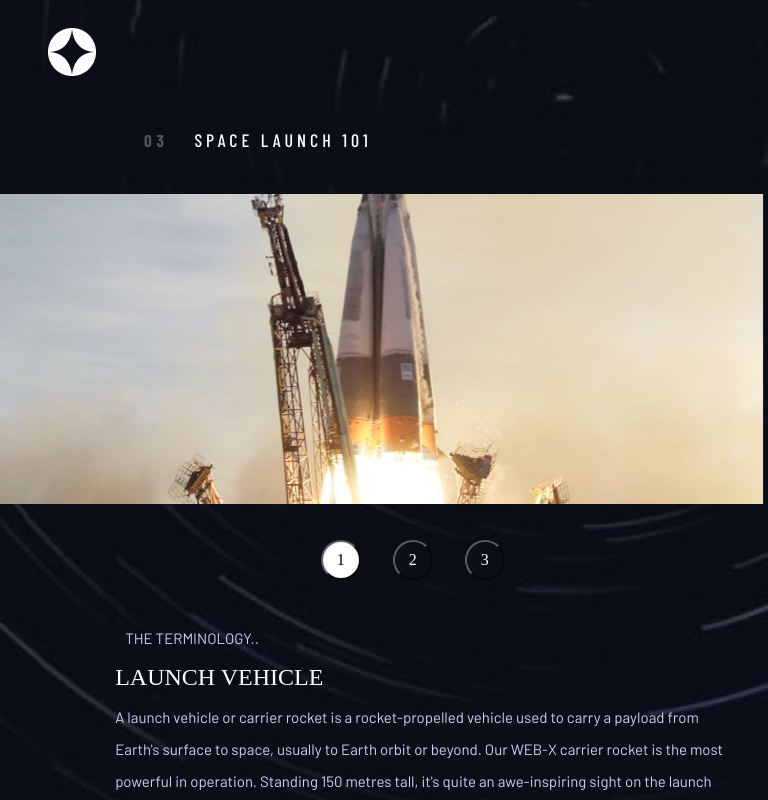
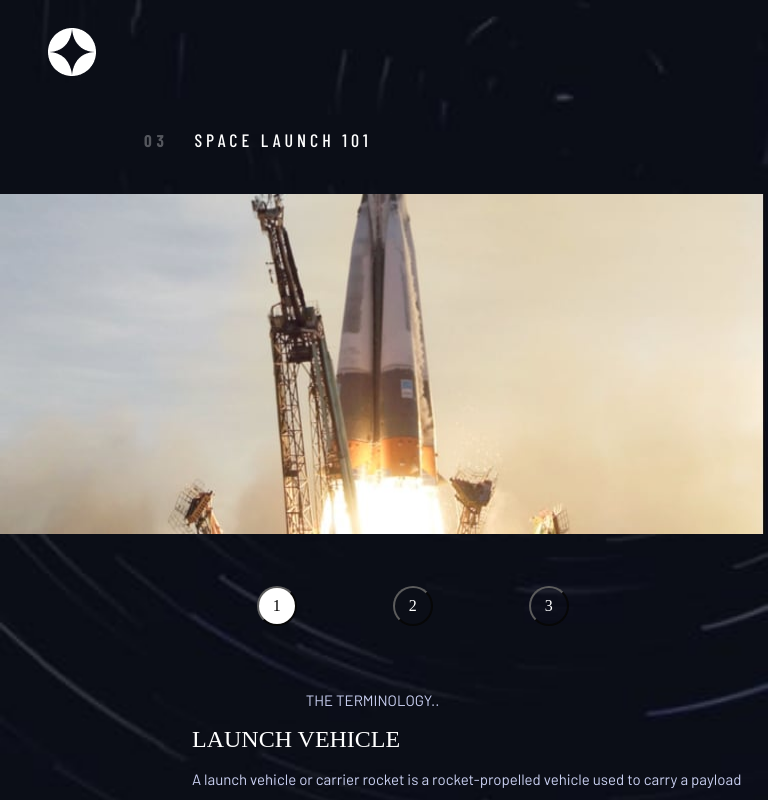
Before and after one commit to DjakaIT/spacetourism-react, a React (Vite) app: page /technology in a window 768 px wide. Built offline with nearby package versions, Linux system fonts and the light colour scheme; a web font is replaced by a local one.

Commit message:
tech component, useEffect and lazy loading, performance, css

```diff
--- a/src/css/crew.css
+++ b/src/css/crew.css
@@ -226,7 +226,11 @@
         position: relative;
         bottom: 35%;
         left: 10%;
+        transform: scale(0.4);
+
     }
+
+
 
 
     .crewSelectorDiv {
@@ -254,9 +258,6 @@
        font-size: 20px;
     }
 
-    .crewMemberImage{
-        transform: scale(0.4);
-    }
 
 
 
--- a/src/css/technology.css
+++ b/src/css/technology.css
@@ -193,6 +193,8 @@
     .mainTechDiv{
         display: flex;
         flex-flow: column;
+        position: relative;
+        bottom: 1rem;
 
     }
 
@@ -200,6 +202,8 @@
         order: 0;
         justify-self: flex-start;
         align-self: flex-start;
+        position: relative;
+        bottom: 2rem;
     }
 
     .imageDiv{
@@ -209,6 +213,9 @@
     .techImg.landscape{
         border-radius: 0;
         width: 100vw;
+        border-radius: 20px;
+        height: 340px;
+
     }
 
 
@@ -218,12 +225,23 @@
         flex-flow: row;
         justify-content: center;
         align-items: center;
+        margin-right: 25%;
+        position: relative;
+        gap: 6rem;
+        top: 1rem;
     }
 
     .descriptionDiv{
         order: 3;
+        margin-left: 10%;
+        position: relative;
+        top: 2rem;
     }
 
+    .terminology{
+        position: relative;
+        left: 15%;
+    }
 
     .techButton{
         font-size: 24px;
--- a/src/pages/crew.jsx
+++ b/src/pages/crew.jsx
@@ -58,13 +58,15 @@ const handlMemberOnClick = (index) => {
 
         <div
             className="crewImageDiv"
-            data-aos="fade-up"
+            data-aos={window.innerWidth >= 768 ? "fade-up" : ""}
             data-aos-duration="1500"
+
         >
             <img
               src={images.png}
               alt={name}
               className='crewMemberImage'
+
             />
         </div>
 
```
